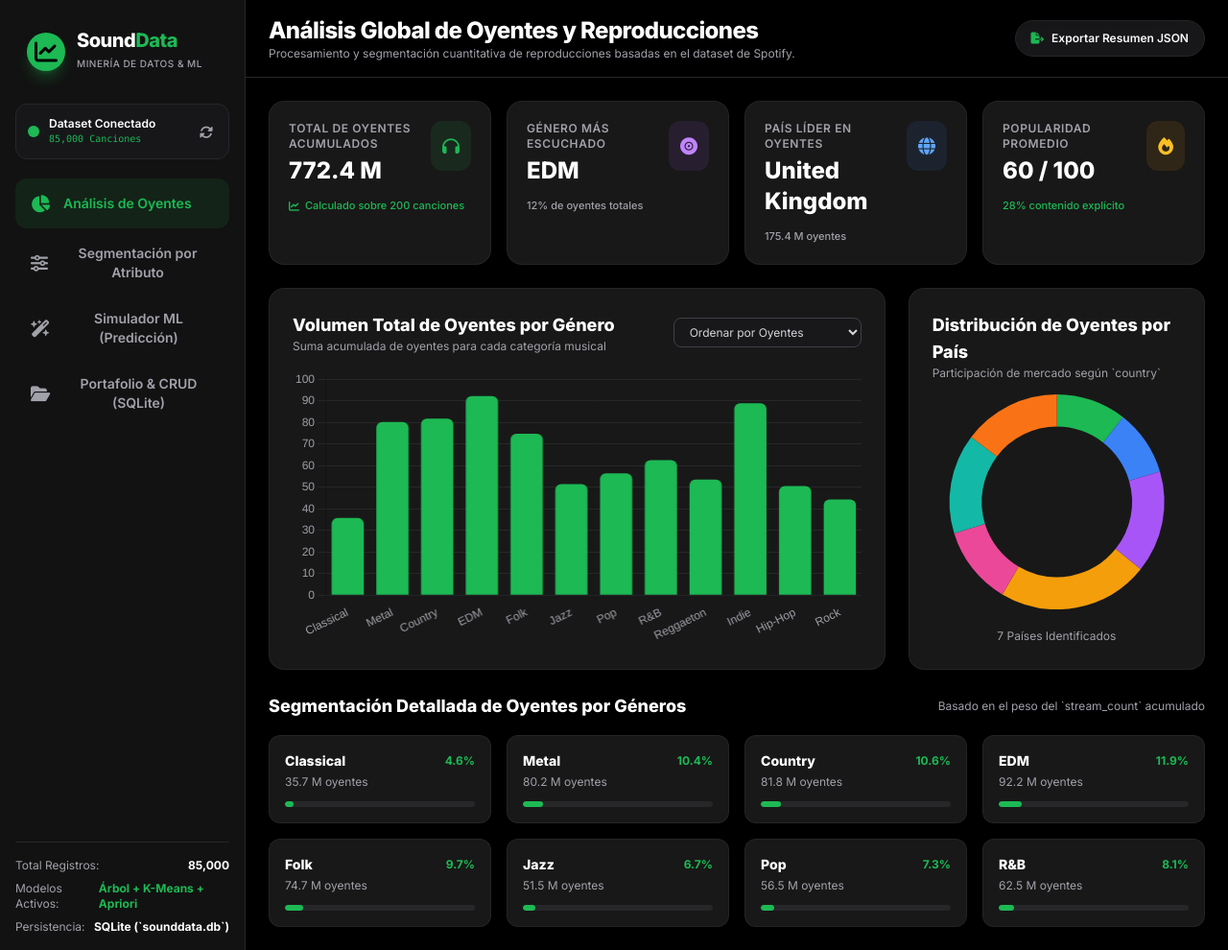
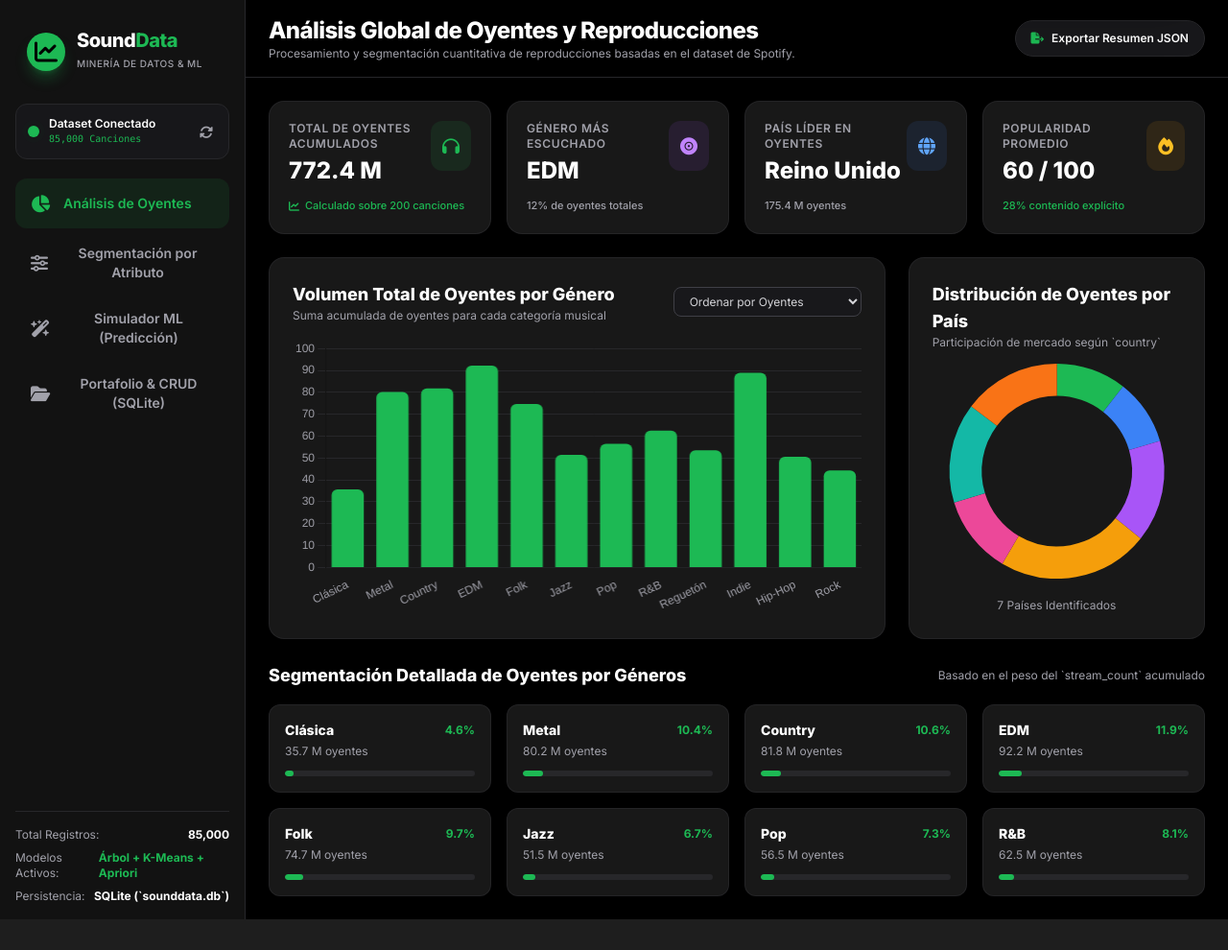
Before and after one commit to mkinaa/MineriaDatos, a FastAPI app: page / in a window 1280 px wide. Shown: the whole page at 96% size. After the commit the page ends 958 px from the top, so only its background shows below. Run offline with FastAPI, Linux system fonts and the light colour scheme; some libraries are stand-ins or nearby versions.

Commit message:
fix(i18n): traduccion y estandarizacion de nombres de paises al espanol en graficos, tablas y base de datos

```diff
--- a/app/database.py
+++ b/app/database.py
@@ -97,7 +97,7 @@ def init_db(inferencia_fn=None):
                 "track_name": "Hyperdrive Overload",
                 "artist_name": "CyberPulse",
                 "genre": "EDM",
-                "country": "United States",
+                "country": "Estados Unidos",
                 "tempo": 136.0,
                 "danceability": 0.69,
                 "energy": 0.94,
--- a/app/templates/index.html
+++ b/app/templates/index.html
@@ -776,8 +776,8 @@
         let currentAttribute = 'genre';
         let listaCancionesCache = [];
 
-        const genresList = ['Pop', 'Rock', 'Reggaeton', 'Hip-Hop', 'EDM', 'Metal', 'R&B', 'Indie', 'Folk', 'Jazz', 'Classical', 'Country'];
-        const countriesList = ['Chile', 'Mexico', 'United States', 'Brazil', 'United Kingdom', 'Germany', 'Japan'];
+        const genresList = ['Pop', 'Rock', 'Reguetón', 'Hip-Hop', 'EDM', 'Metal', 'R&B', 'Indie', 'Folk', 'Jazz', 'Clásica', 'Country'];
+        const countriesList = ['Chile', 'México', 'Estados Unidos', 'Brasil', 'Reino Unido', 'Alemania', 'Japón'];
 
         function generateRealisticDataset() {
             const data = [];
```
Also changed, not shown: app/sounddata.db.
